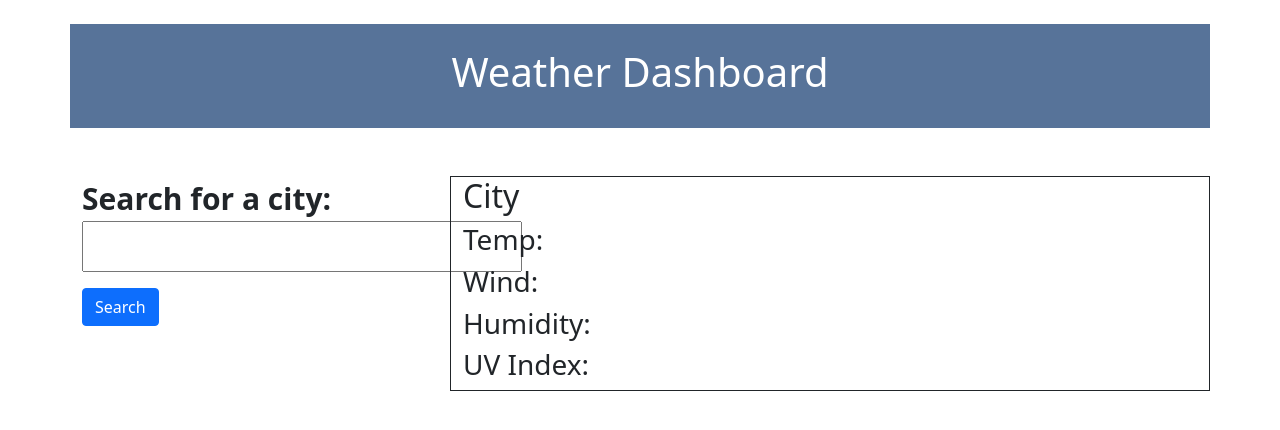
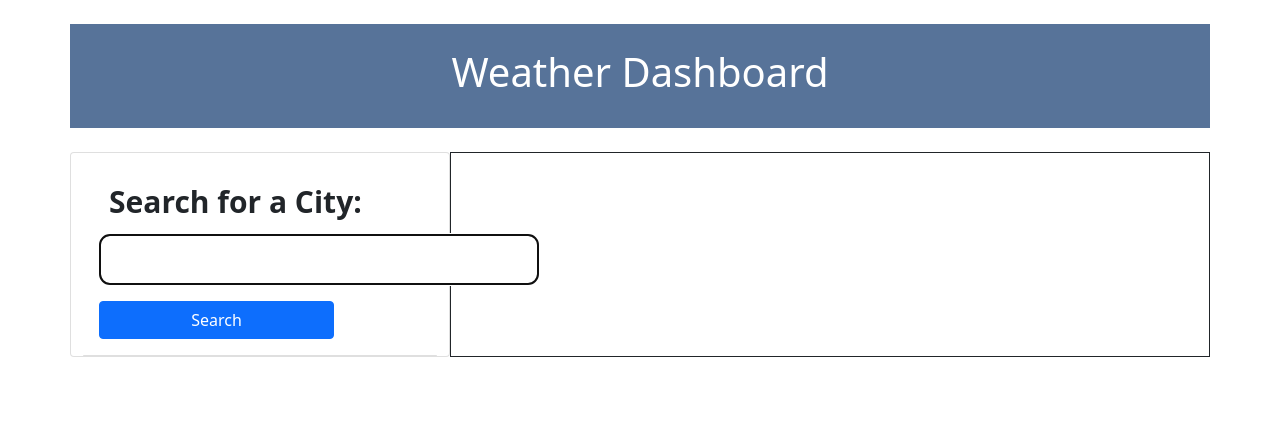
Before and after one commit to chlucas324/weather-dash, a plain HTML site: page index.html in a window 1280 px wide. Drawn offline with nearby package versions, Linux system fonts and the light colour scheme.

Commit message:
update class/id

```diff
--- a/assets/css/style.css
+++ b/assets/css/style.css
@@ -1,3 +1,7 @@
+* {
+    box-sizing: border-box;
+}
+
 .header {
     background-color: #577399;
 }
@@ -11,6 +15,14 @@ h1 {
     font-weight: bold;
 }
 
-.btn {
+label {
+  padding: 10px;
+}
+
+input {
+    border-radius: 10px;
+}
+button {
     font-size: 20px;
+    width: 73%;
 }
--- a/index.html
+++ b/index.html
@@ -19,29 +19,33 @@
     </div>
 </header>
 
-<section>
-    <div class="container pt-4">
+<main class="flex-row justify-space-between"></main>
+    <div class="container">
         <div class="row">
-            <div class="col-4">
-            <form>
+            <div class="col-4 card">
+            <form id="location" class="card-body">
                 <div class="mb-3">
-                <label for="city">Search for a city:</label><br>
-                <input type="text" id="city" name="city" value="">
+                <label for="city">Search for a City:</label><br>
+                <input type="text" id="city" name="city" autofocus="true" value="">
                 </div>
-                <button type="search" class="btn btn-primary btn-block">Search</button>
+                <button type="submit" class="btn btn-primary">Search</button>
+            </form>
+            <div id="city-container" class="list-group">
+            </div>
+            </div>
 
-            </form>
-            <!-- <div class="col-12">city</div> -->
-            </div>
-            <div class="col-8 border border-dark">
-                <h2>City</h2>
-                <h3>Temp:</h3>
-                <h3>Wind:</h3>
-                <h3>Humidity:</h3>
-                <h3>UV Index:</h3>
+            <div class="city-details col-8 border border-dark" id="city-details">
+                <span id="location-search-term"></span>
+                <!-- <h2  id="cityName">City</h2>
+                <h2  id="date">Date</h2>
+                <h2  id="icon">Icon</h2>
+                <h3 id="temp">Temp:</h3>
+                <h3  id="wind">Wind:</h3>
+                <h3  id="humidity">Humidity:</h3>
+                <h3 id="uvi">UV Index:</h3> -->
             </div>
         </div>
     </div>
-</section>
+<script src="assets/js/script.js"></script>
 </body>
 </html>
```
